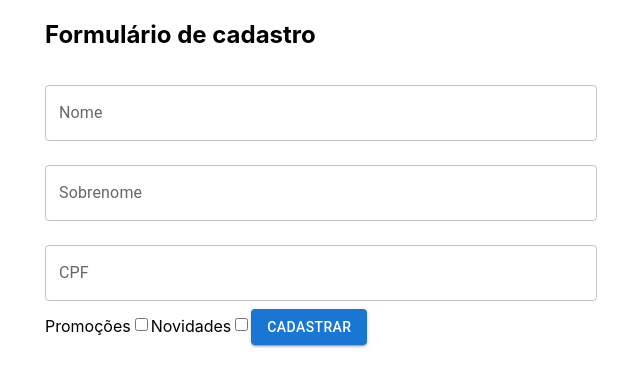
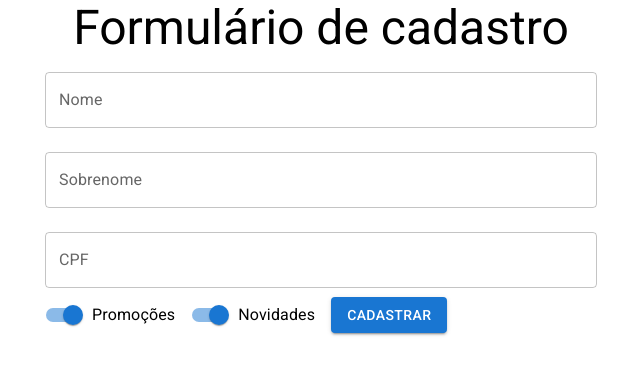
Before and after one commit to hbauhvagner/react-functions, a React (Create React App) app: page / in a window 1280 px wide. Shown: the top 386 px of the page, without its empty margins (319-959 px from the left). Built offline with nearby package versions, Linux system fonts and the light colour scheme.

Commit message:
Tipografia e Switch

```diff
--- a/package.json
+++ b/package.json
@@ -5,6 +5,7 @@
   "dependencies": {
     "@emotion/react": "^11.11.1",
     "@emotion/styled": "^11.11.0",
+    "@fontsource/roboto": "^5.0.8",
     "@mui/material": "^5.14.7",
     "@testing-library/jest-dom": "^5.17.0",
     "@testing-library/react": "^13.4.0",
--- a/src/App.js
+++ b/src/App.js
@@ -1,11 +1,16 @@
-import { Container } from '@mui/material';
+import { Container, Typography } from '@mui/material';
 import './App.css';
 import FormularioCadastro from './components/FormularioCadastro/FormularioCadastro';
+
+import '@fontsource/roboto/300.css';
+import '@fontsource/roboto/400.css';
+import '@fontsource/roboto/500.css';
+import '@fontsource/roboto/700.css';
 
 function App() {
   return (
     <Container component="article" maxWidth="sm">
-      <h1>Formulário de cadastro</h1>
+      <Typography variant='h3' component='h1' align='center'>Formulário de cadastro</Typography>
 
       <FormularioCadastro />
     </Container>
--- a/src/components/FormularioCadastro/FormularioCadastro.jsx
+++ b/src/components/FormularioCadastro/FormularioCadastro.jsx
@@ -1,4 +1,4 @@
-import { Button, TextField } from "@mui/material";
+import { Button, FormControlLabel, Switch, TextField } from "@mui/material";
 
 export default function FormularioCadastro() {
     return (
@@ -9,11 +9,15 @@ export default function FormularioCadastro() {
 
             <TextField id="cpf" label="CPF" margin="normal" fullWidth />
 
-            <label>Promoções</label>
-            <input type="checkbox" />
+            <FormControlLabel
+                label="Promoções"
+                control={<Switch name="promoções" defaultChecked />}
+            />
 
-            <label>Novidades</label>
-            <input type="checkbox" />
+            <FormControlLabel
+                label="Novidades"
+                control={<Switch name="novidades" defaultChecked />}
+            />
 
             <Button
                 type="submit"
```
Also changed, not shown: 1 other file (tests, documents, lock files or other folders).
